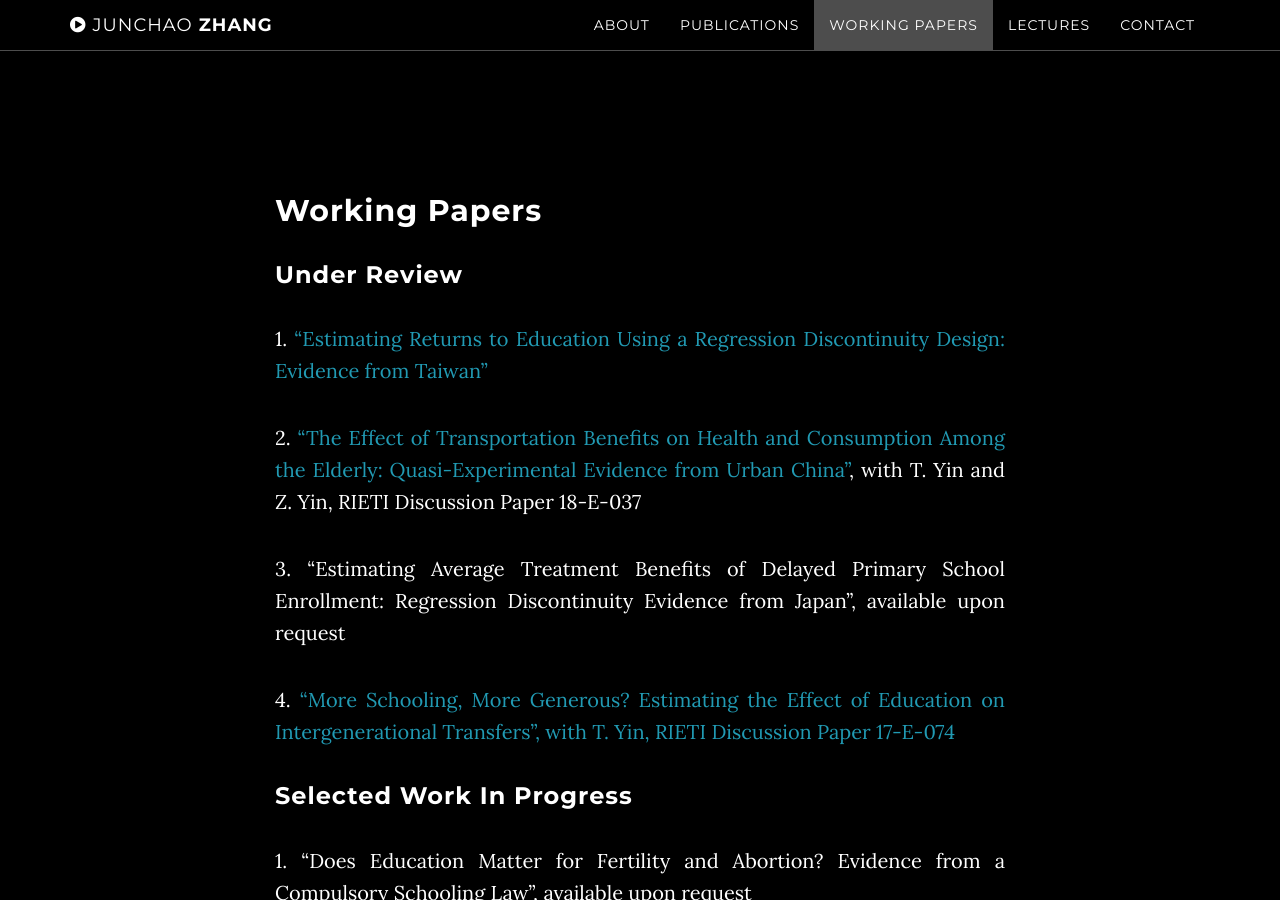
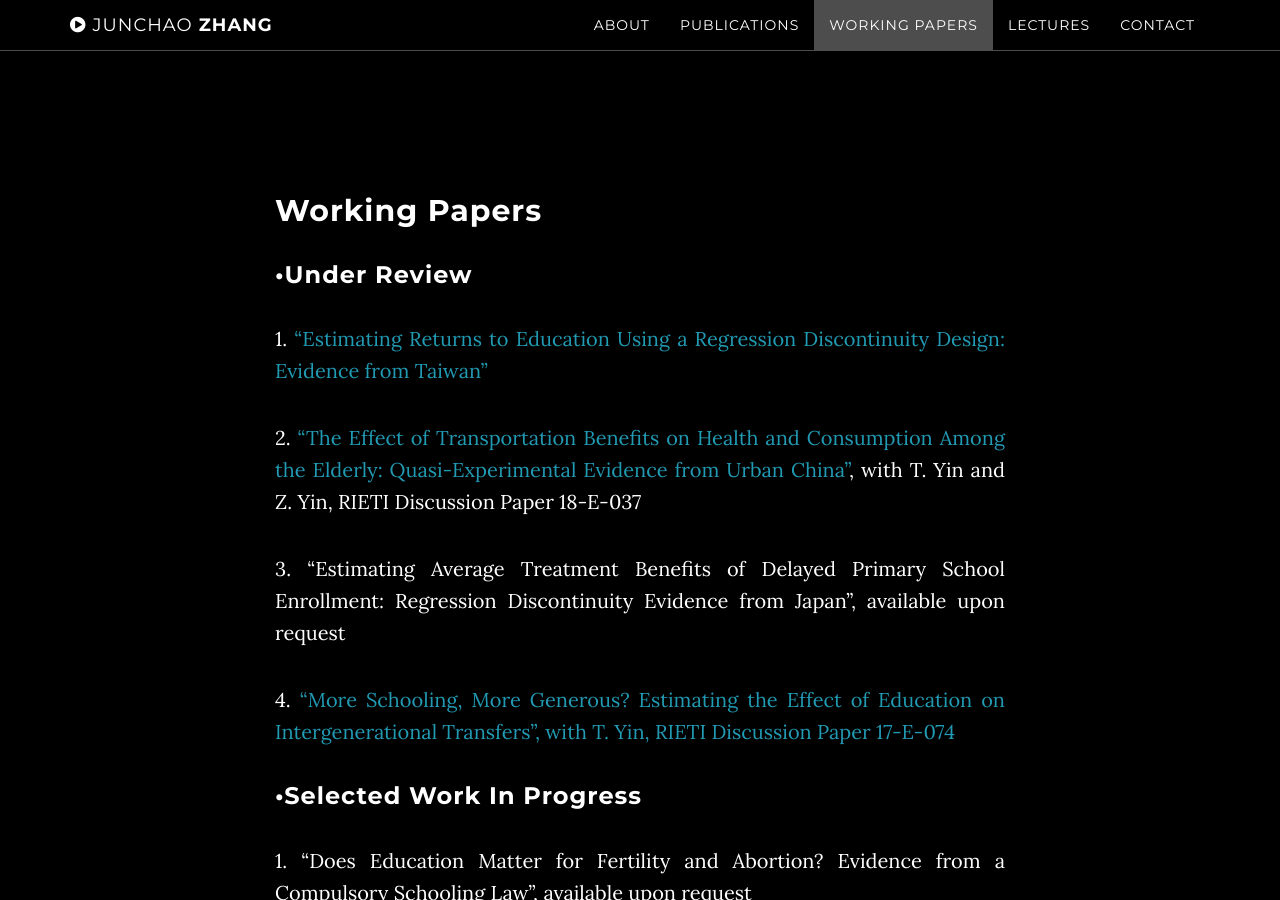
Before and after one commit to ztempest0218/ztempest0218.github.io, a Jekyll site: the page built from index.html, in a window 1280 px wide and 900 px high, scrolled down 2237 px. Built offline with Jekyll 4.4.1, drawn with Linux system fonts in a browser that asks for light colours.

Commit message:
Update workingpapers.html

```diff
--- a/_includes/workingpapers.html
+++ b/_includes/workingpapers.html
@@ -4,7 +4,7 @@
             <div class="container">
                 <div class="col-lg-8 col-lg-offset-2">
                     <h2>Working Papers</h2>
-<h3 align="left">Under Review</h3>
+<h3 align="left">•Under Review</h3>
 <p>1. <a href=/papers/001-schooling-return.pdf>“Estimating Returns to Education Using a Regression Discontinuity Design: Evidence from Taiwan”</a></p>
 
 <p>2. <a href="https://papers.ssrn.com/sol3/papers.cfm?abstract_id=3187788">“The Effect of Transportation Benefits on Health and Consumption Among the Elderly: Quasi-Experimental Evidence from Urban China”</a>, with T. Yin and Z. Yin, RIETI Discussion Paper 18-E-037</p>
@@ -13,7 +13,7 @@
 
 <p>4. <a href="https://papers.ssrn.com/sol3/papers.cfm?abstract_id=3150212">“More Schooling, More Generous? Estimating the Effect of Education on Intergenerational Transfers”, with T. Yin, RIETI Discussion Paper 17-E-074</a></p>
 
-<h3 align="left">Selected Work in Progress</h3>
+<h3 align="left">•Selected Work in Progress</h3>
 <p>1. “Does Education Matter for Fertility and Abortion? Evidence from a Compulsory Schooling Law”, available upon request</p>
 
 <p>2. “Education and Wage Inequality in Taiwan, 1979-2015”, available upon request</p>
```
